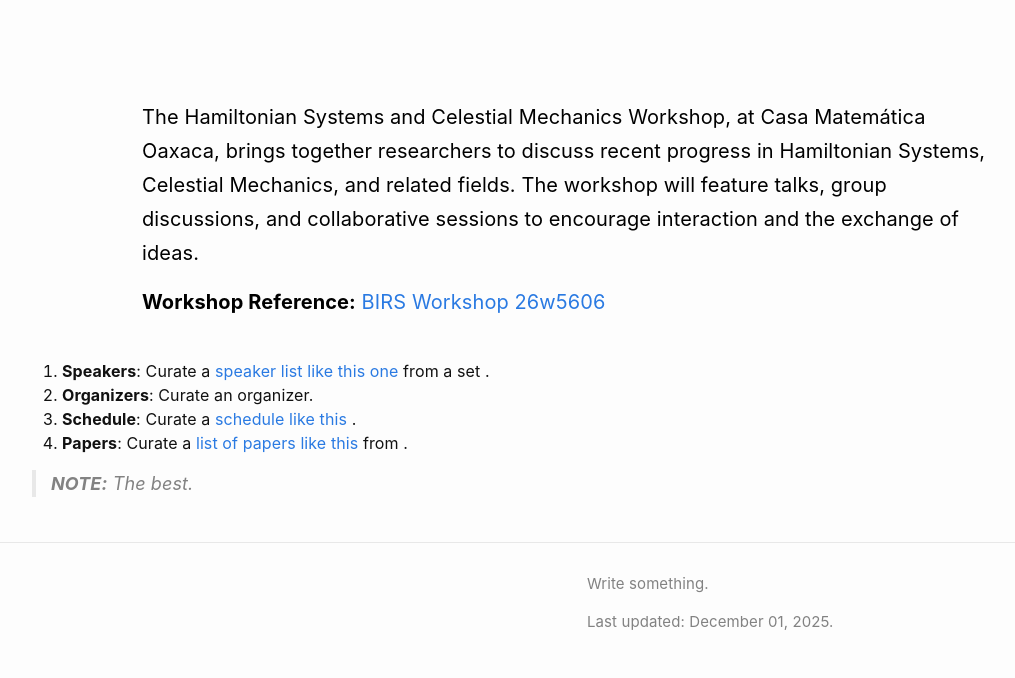
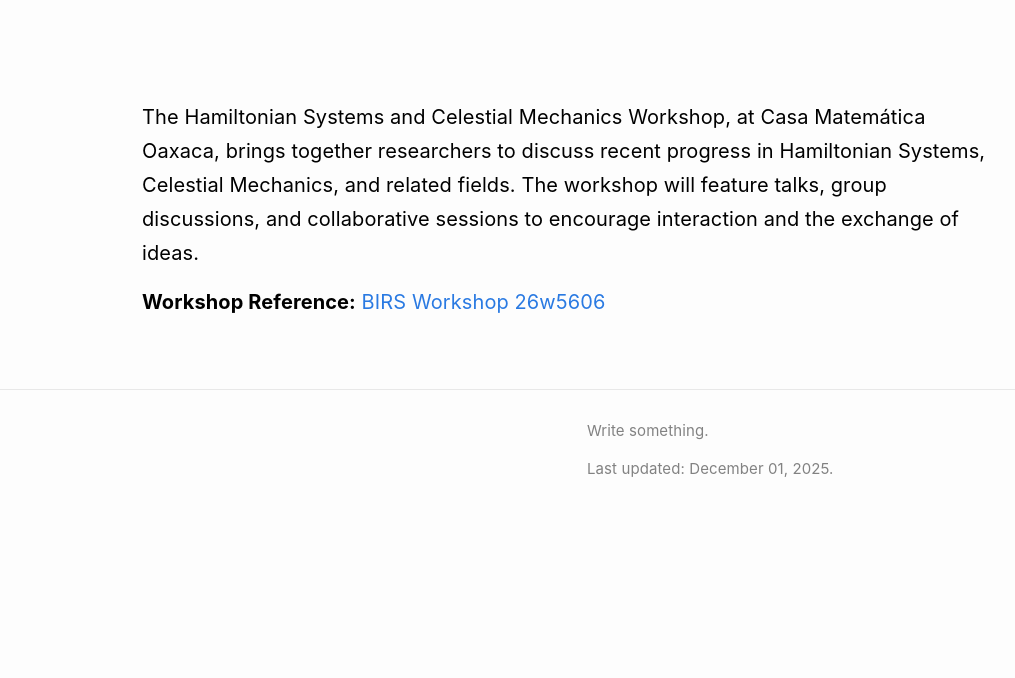
Before and after one commit to celmechcongress2026/celmechcongress2026.github.io, a Jekyll site: the page built from index.md, in a window 1280 px wide. Shown: the part 540-1218 px from the top of the page, without its empty margins (68-1083 px from the left). Built offline with Jekyll 4.4.1, drawn with Linux system fonts in a browser that asks for light colours; after the commit the page ends 1065 px from its top, so only the background shows below that.

Commit message:
Update index.md

```diff
--- a/index.md
+++ b/index.md
@@ -19,10 +19,3 @@ layout: home
     <strong>Workshop Reference:</strong> <a href="https://www.birs.ca/events/2026/5-day-workshops/26w5606">BIRS Workshop 26w5606</a>
   </p>
   </section>
-
-1. **Speakers**: Curate a [speaker list like this one](speakers) from a set .
-2. **Organizers**: Curate an organizer.
-3. **Schedule**: Curate a [schedule like this](schedule) .
-4. **Papers**: Curate a [list of papers like this](papers) from .
-
-> **NOTE:** The best.
```
